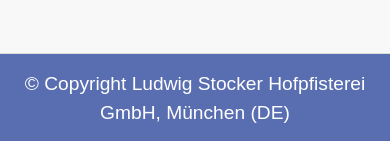
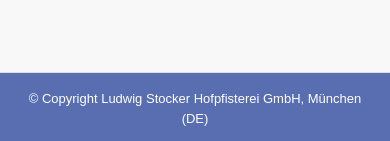
Before and after one commit to diegocardenast/pp5-preorder-system, a React (Create React App) app in the folder bread-preorder-frontend/: page /manage-selling-points in a window 390 px wide. Shown: the part 700-841 px from the top of the page. Built offline with nearby package versions, Linux system fonts and the light colour scheme; no server answers.

Commit message:
Fix: adjust footer style

```diff
--- a/bread-preorder-frontend/src/styles/Footer.module.css
+++ b/bread-preorder-frontend/src/styles/Footer.module.css
@@ -12,13 +12,13 @@
 footer p {
   margin: 0;
   color: white;
-    font-size: x-large;
+  font-size: large;
 }
 
 /* Mobile Responsiveness */
 @media (max-width: 768px) {
   /* paragraph Styles */
   footer p {
-        font-size: larger;
+    font-size: small;
   }
 }
```
Lines whose indentation alone changed are shown as unchanged.
